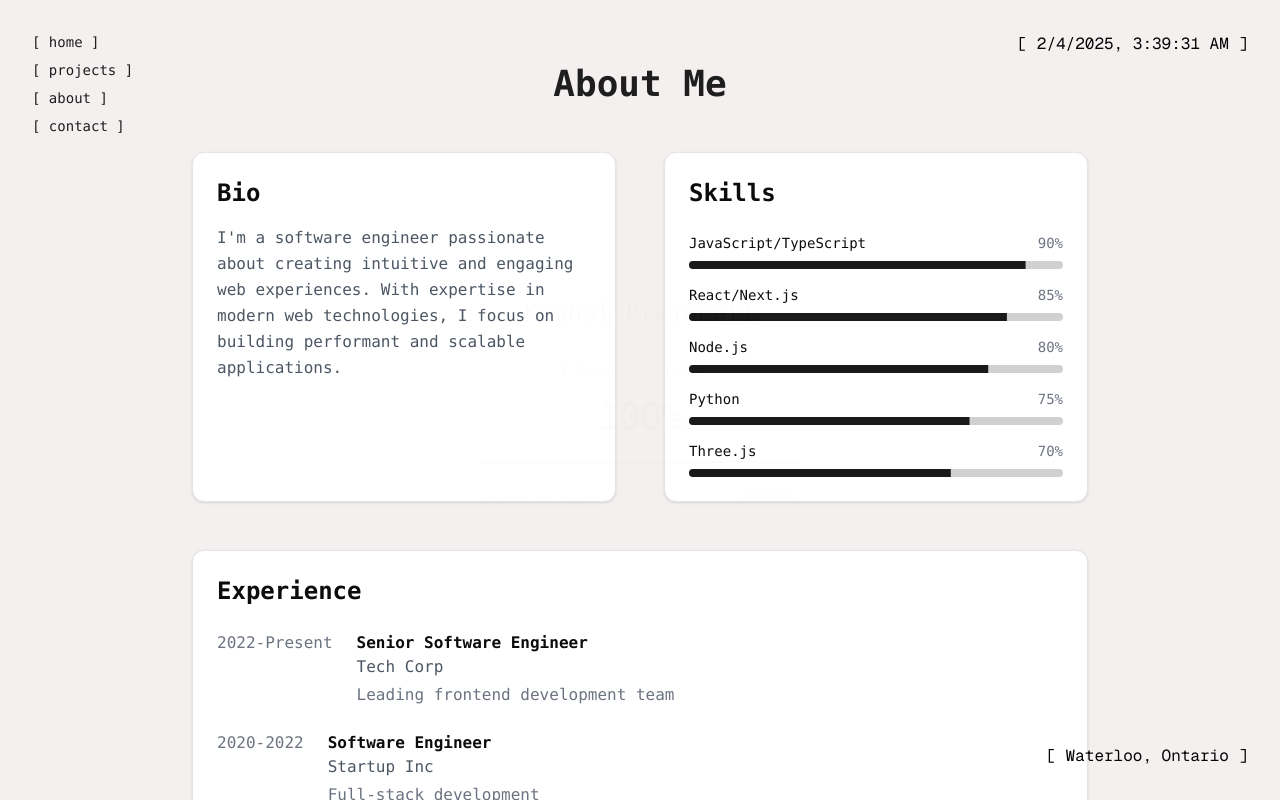
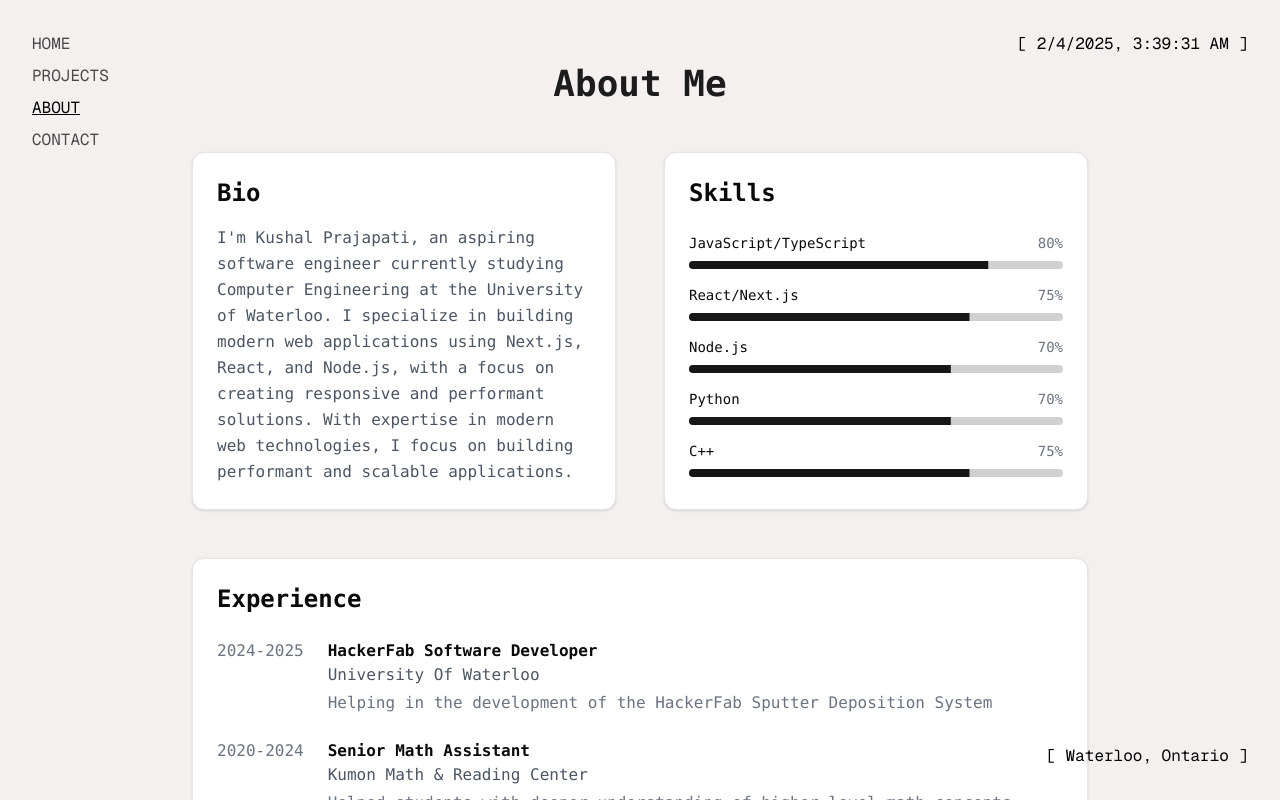
Before and after one commit to KushalPraja/portfolio, a Next.js app: page /about in a window 1280 px wide. Shown: the top 800 px of the page. Built offline with nearby package versions, Linux system fonts and the light colour scheme.

Commit message:
refactor: update skills and experiences in About page; improve navigation labels

```diff
--- a/app/about/page.tsx
+++ b/app/about/page.tsx
@@ -4,26 +4,33 @@ import { Card, CardContent } from "@/components/ui/card";
 import { Progress } from "@/components/ui/progress";
 
 const skills = [
-  { name: "JavaScript/TypeScript", level: 90 },
-  { name: "React/Next.js", level: 85 },
-  { name: "Node.js", level: 80 },
-  { name: "Python", level: 75 },
-  { name: "Three.js", level: 70 }
+  { name: "JavaScript/TypeScript", level: 80 },
+  { name: "React/Next.js", level: 75 },
+  { name: "Node.js", level: 70 },
+  { name: "Python", level: 70 },
+  { name: "C++", level: 75 }
 ];
 
 const experiences = [
   {
-    year: "2022-Present",
-    role: "Senior Software Engineer",
-    company: "Tech Corp",
-    description: "Leading frontend development team"
+    year: "2024-2025",
+    role: "HackerFab Software Developer",
+    company: "University Of Waterloo",
+    description: "Helping in the development of the HackerFab Sputter Deposition System"
   },
   {
-    year: "2020-2022",
-    role: "Software Engineer",
-    company: "Startup Inc",
-    description: "Full-stack development"
+    year: "2020-2024",
+    role: "Senior Math Assistant",
+    company: "Kumon Math & Reading Center",
+    description: "Helped students with deeper understanding of higher-level math concepts"
+  },
+  {
+    year: "2023-2025",
+    role: "FreeLance Developer",
+    company: "Self-Employed",
+    description: "Helped Develop Websites for Local Businesses and School Clubs"
   }
+
 ];
 
 export default function About() {
@@ -47,8 +54,7 @@ export default function About() {
               <CardContent className="p-6">
                 <h2 className="text-2xl font-bold mb-4">Bio</h2>
                 <p className="text-gray-600 leading-relaxed">
-                  I&apos;m a software engineer passionate about creating intuitive and engaging web experiences.
-                  With expertise in modern web technologies, I focus on building performant and scalable applications.
+                I'm Kushal Prajapati, an aspiring software engineer currently studying Computer Engineering at the University of Waterloo. I specialize in building modern web applications using Next.js, React, and Node.js, with a focus on creating responsive and performant solutions.                  With expertise in modern web technologies, I focus on building performant and scalable applications.
                 </p>
               </CardContent>
             </Card>
--- a/components/Navigation.tsx
+++ b/components/Navigation.tsx
@@ -5,10 +5,10 @@ import { motion } from "framer-motion";
 import { useEffect, useState } from "react";
 
 const routes = [
-  { path: "/", label: "home" },
-  { path: "/projects", label: "projects" },
-  { path: "/about", label: "about" },
-  { path: "/contact", label: "contact" },
+  { path: "/", label: "HOME" },
+  { path: "/projects", label: "PROJECTS" },
+  { path: "/about", label: "ABOUT" },
+  { path: "/contact", label: "CONTACT" },
 ];
 
 export default function Navigation() {
@@ -27,7 +27,7 @@ export default function Navigation() {
   return (
     <>
       <motion.nav
-        className="fixed top-8 left-8 flex flex-col gap-2 font-mono text-sm font-thin"
+        className="fixed top-8 left-8 flex flex-col gap-2 font-[var(--font-geist-mono)] text-md"
         initial={{ opacity: 0, x: -20 }}
         animate={{ opacity: 1, x: 0 }}
         transition={{ delay: 0.2 }}
@@ -36,11 +36,11 @@ export default function Navigation() {
           <Link
             key={route.path}
             href={route.path}
-            className={`text-md transition-colors font-regular${
-              pathname === route.path ? "text-black" : "text-black/70"
+            className={`text-md transition-colors font-regular ${
+              pathname === route.path ? "underline text-black" : "no-underline text-black/70"
             }`}
           >
-            [ {route.label} ]
+              {route.label}
           </Link>
         ))}
       </motion.nav>
```
